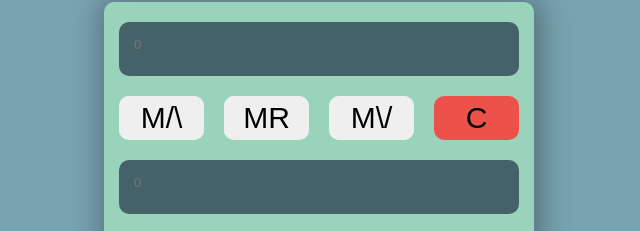
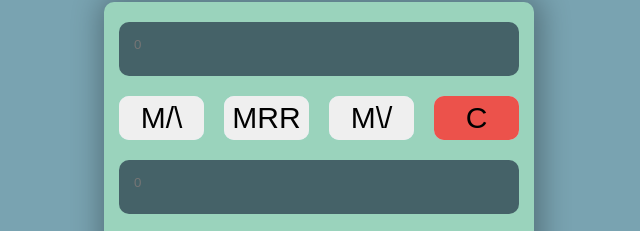
Before and after one commit to walle214/fake-calculadora, a plain HTML site: page index.html in a window 1280 px wide. Shown: the part 153-384 px from the top of the page, 321-961 px from the left. Drawn offline with Linux system fonts and the light colour scheme.

Commit message:
commitPrueba

```diff
--- a/index.html
+++ b/index.html
@@ -18,7 +18,7 @@
                 <input type="button" value="M/\" onclick="M(this)">
             </div>
             <div class="btn-cal btn-cal-radius">
-                <input type="button" value="MR" onclick="MR(this)">
+                <input type="button" value="MRR" onclick="MR(this)">
             </div>
 
             <div class="btn-cal btn-cal-radius">
```
